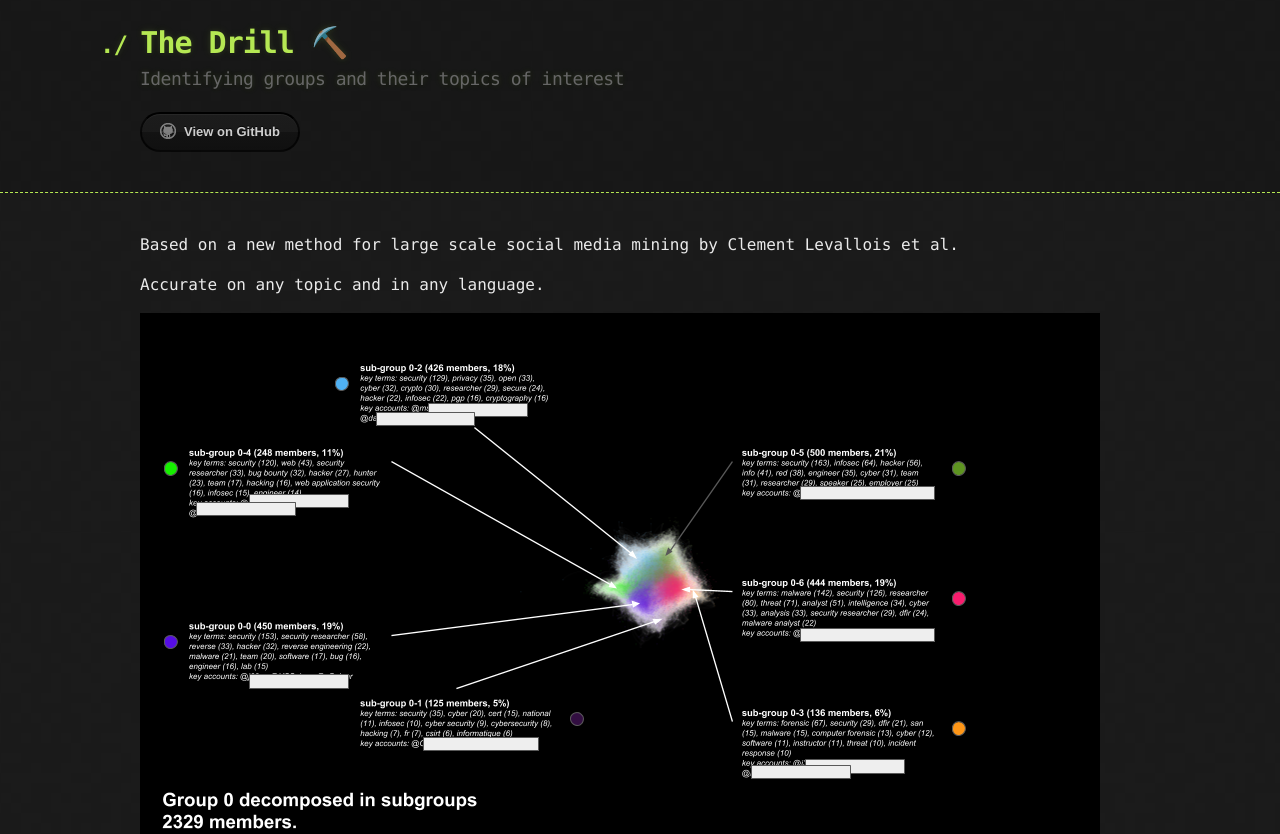
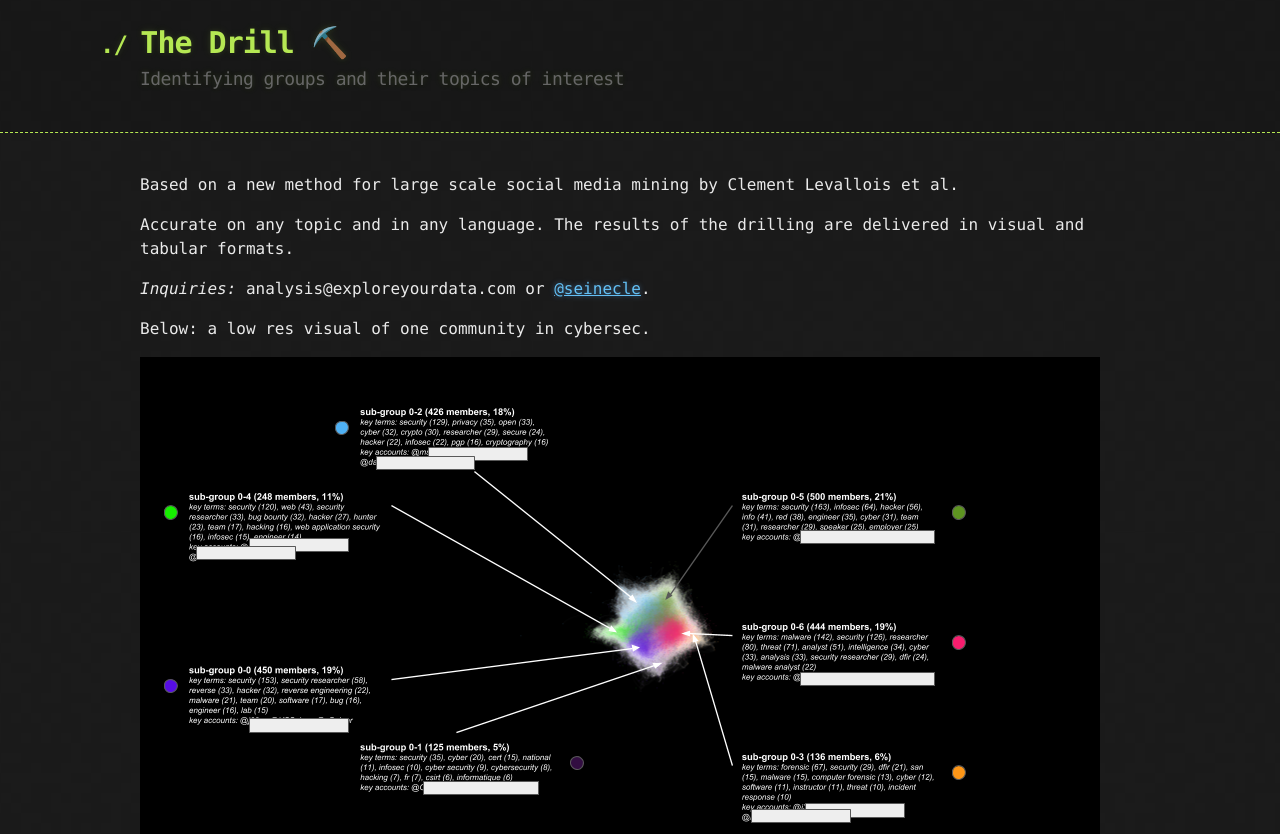
Before and after one commit to exploreyourdata/drilling, a Jekyll site: the page built from docs/index.md, in a window 1280 px wide. Shown: the top 834 px of the page. Built offline with Jekyll 4.4.1, drawn with Linux system fonts in a browser that asks for light colours; some of the changed text lies outside the part shown.

Commit message:
changed page layout

```diff
--- a/docs/_layouts/default.html
+++ b/docs/_layouts/default.html
@@ -20,8 +20,8 @@
           {% if site.show_downloads %}
             <a href="{{ site.github.zip_url }}" class="btn">Download as .zip</a>
             <a href="{{ site.github.tar_url }}" class="btn">Download as .tar.gz</a>
+          <a href="{{ site.github.repository_url }}" class="btn btn-github"><span class="icon"></span>View on GitHub</a>
           {% endif %}
-          <a href="{{ site.github.repository_url }}" class="btn btn-github"><span class="icon"></span>View on GitHub</a>
         </section>
       </div>
     </header>
--- a/docs/index.md
+++ b/docs/index.md
@@ -4,12 +4,10 @@ layout: default
 
 Based on a new method for large scale social media mining by Clement Levallois et al.
 
-Accurate on any topic and in any language.
+Accurate on any topic and in any language. The results of the drilling are delivered in visual and tabular formats.
 
+*Inquiries:* analysis@exploreyourdata.com or [@seinecle](http://twitter.com/seinecle).
+
+Below: a low res visual of one community in cybersec.
 
 ![a real network](./images/viz.png)
-
-![Octocat](http://pdf.my-addr.com/examples/test_400x400_p1.png)
-The results of the drilling are delivered in visual and tabular formats.
-
-*Inquiries:* analysis@exploreyourdata.com or @seinecle
```
